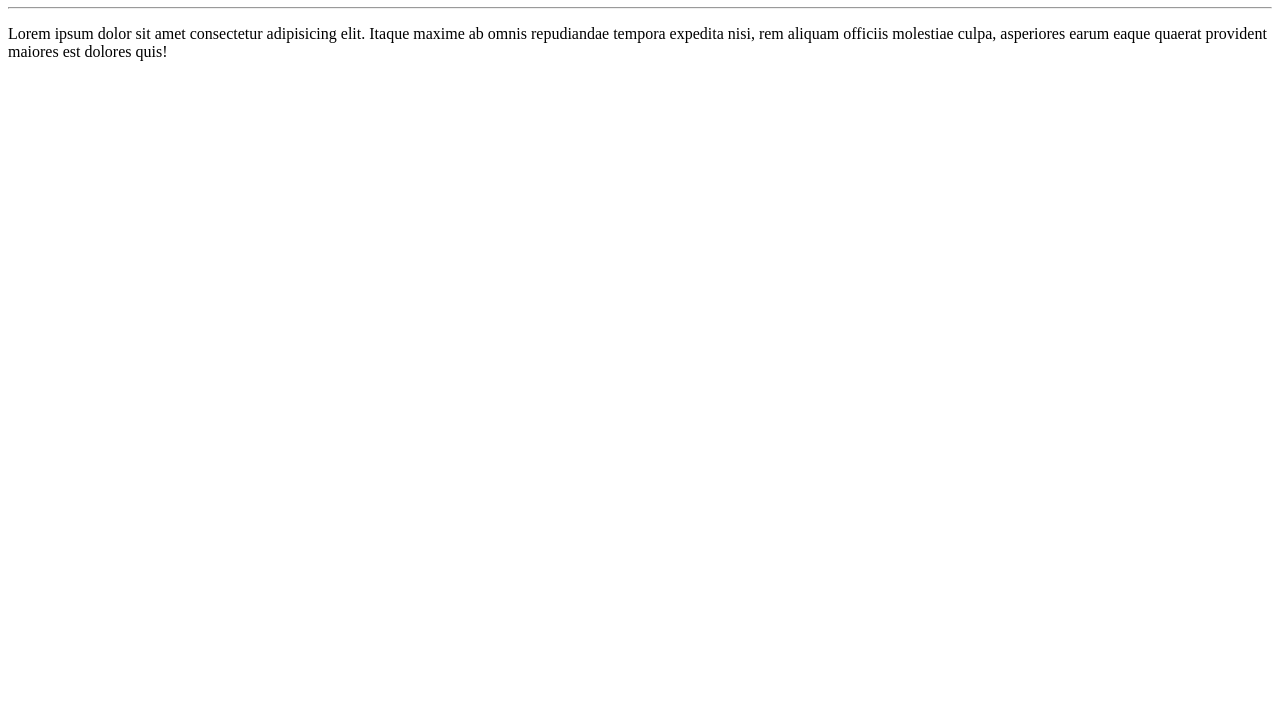
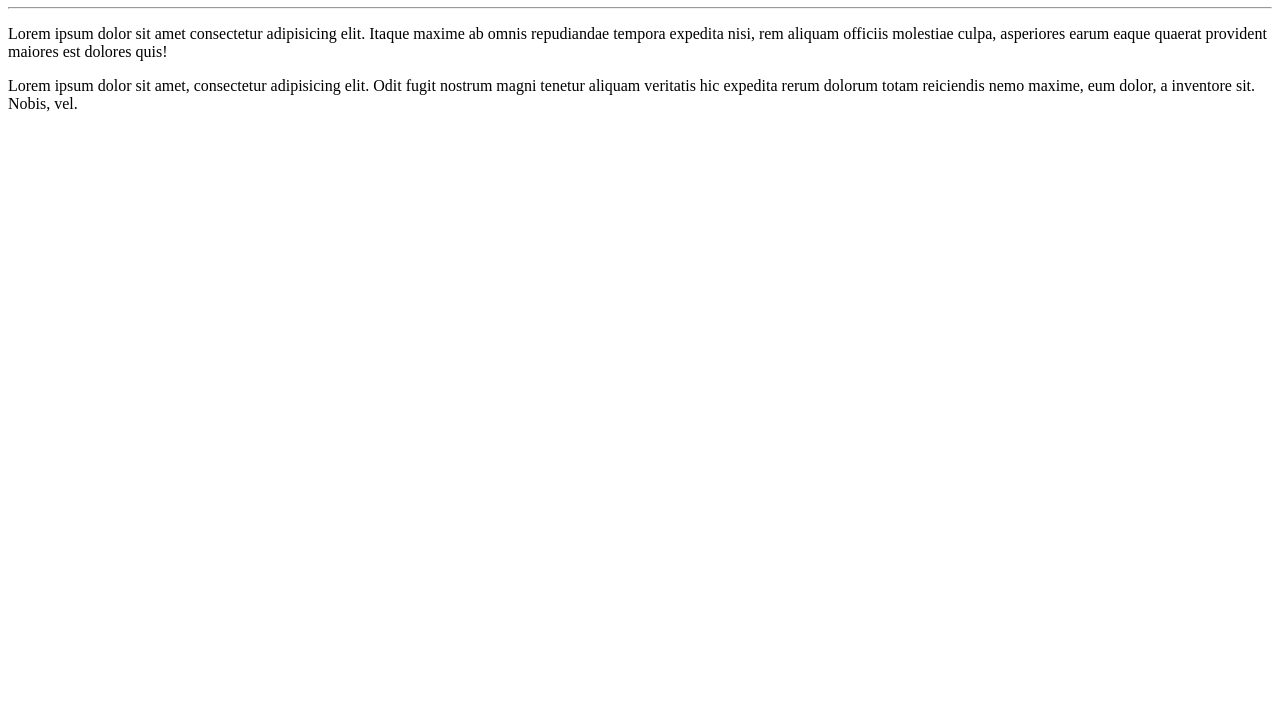
Before and after one commit to reinaldoalves67/Ola-Mundo, a plain HTML site: page SITE-EXEMPLO/index.html in a window 1280 px wide. Shown: the part 73-800 px from the top of the page. Drawn offline with Linux system fonts and the light colour scheme.

Commit message:
Adcionei mais um paragráfo

```diff
--- a/SITE-EXEMPLO/index.html
+++ b/SITE-EXEMPLO/index.html
@@ -9,6 +9,7 @@
     <h1>Olá Mundo!</h1>
     <hr>
     <p>Lorem ipsum dolor sit amet consectetur adipisicing elit. Itaque maxime ab omnis repudiandae tempora expedita nisi, rem aliquam officiis molestiae culpa, asperiores earum eaque quaerat provident maiores est dolores quis!</p>
+    <p>Lorem ipsum dolor sit amet, consectetur adipisicing elit. Odit fugit nostrum magni tenetur aliquam veritatis hic expedita rerum dolorum totam reiciendis nemo maxime, eum dolor, a inventore sit. Nobis, vel.</p>
 
 </body>
 </html>
```
